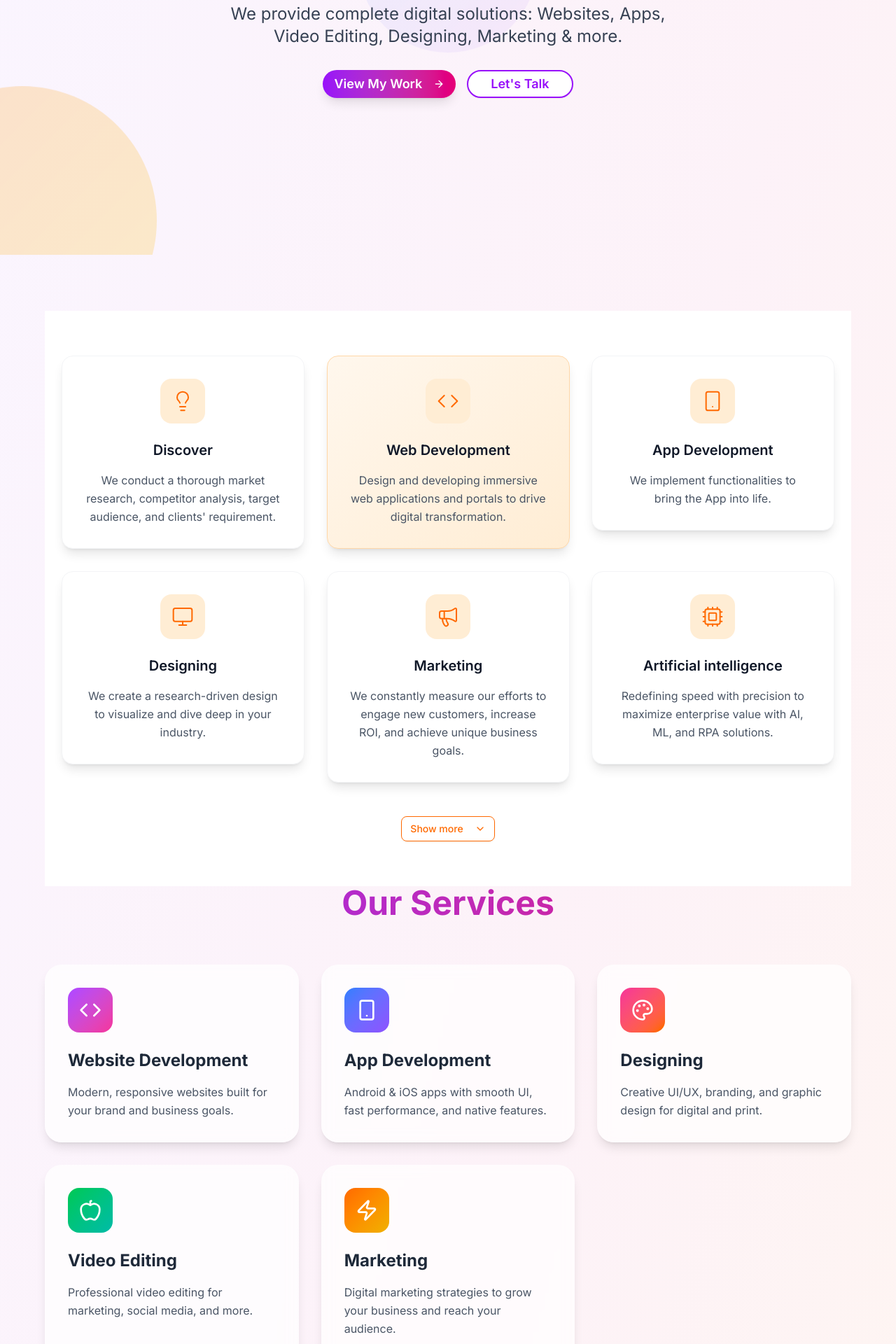
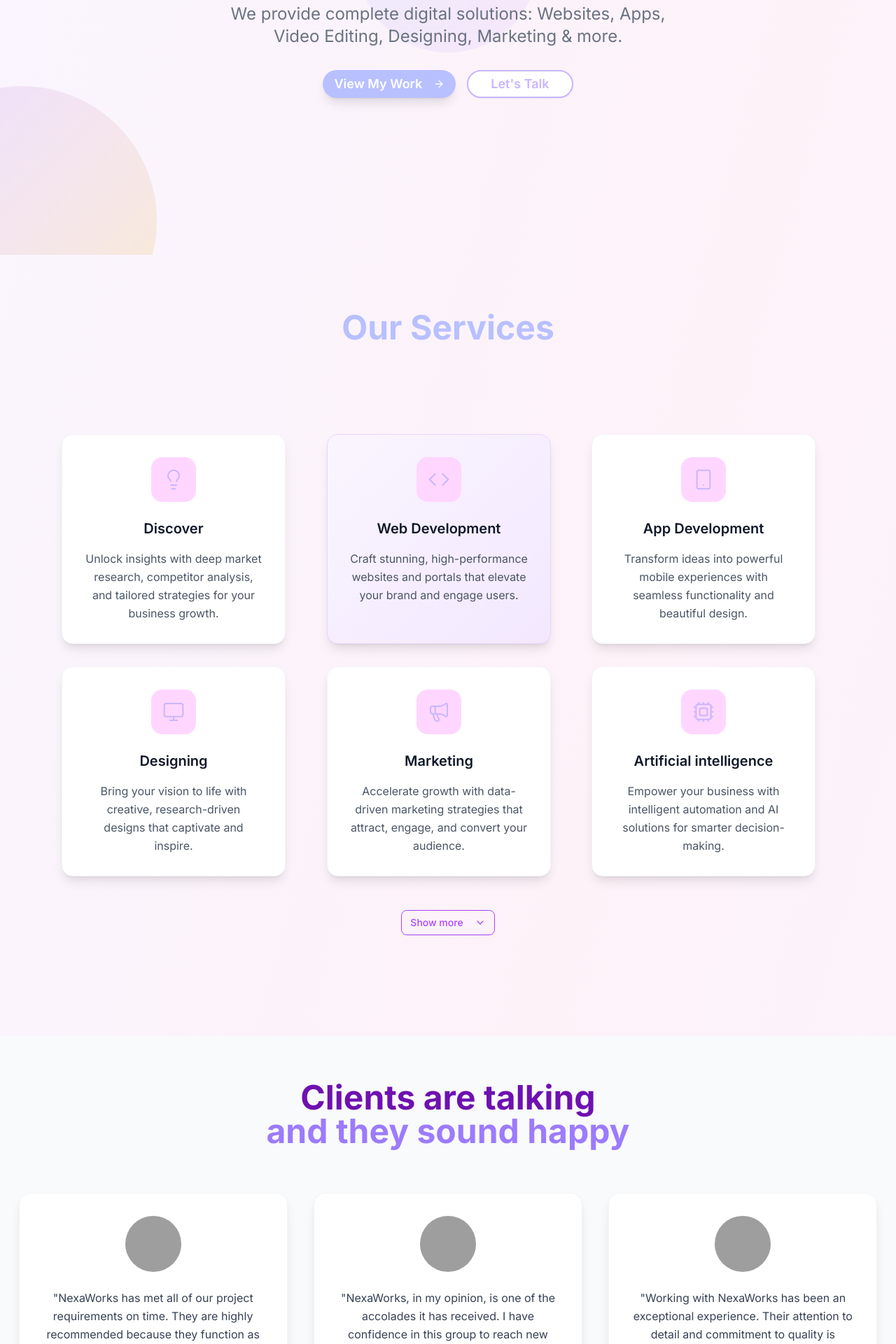
Before and after one commit to sahilghewari/NexaWorks, a Next.js app: page / in a window 1280 px wide. Shown: the part 500-2420 px from the top of the page at 70% size. Built offline with nearby package versions, Linux system fonts and the light colour scheme; grey boxes are pictures that could not be loaded.

Commit message:
Refactor branding and color scheme across the website components to align with NexaWorks branding, only Home page is changed

```diff
--- a/src/app/page.tsx
+++ b/src/app/page.tsx
@@ -80,7 +80,7 @@ export default function HomePage() {
   }, []);
 
   return (
-    <div className="min-h-screen bg-gradient-to-br from-purple-50 via-pink-50 to-orange-50">
+    <div className="min-h-screen bg-gradient-to-br from-purple-50 via-pink-50 to-purple-50">
       {/* Hero Section */}
       <section
         ref={heroRef}
@@ -90,7 +90,7 @@ export default function HomePage() {
         <div className="absolute inset-0 overflow-hidden">
           <div className="absolute -top-40 -right-40 w-80 h-80 bg-gradient-to-br from-purple-400 to-pink-400 rounded-full opacity-20 float"></div>
           <div
-            className="absolute -bottom-40 -left-40 w-96 h-96 bg-gradient-to-br from-orange-400 to-yellow-400 rounded-full opacity-20 float"
+            className="absolute -bottom-40 -left-40 w-96 h-96 bg-gradient-to-br from-purple-400 to-yellow-400 rounded-full opacity-20 float"
             style={{ animationDelay: "1s" }}
           ></div>
           <div
@@ -100,10 +100,10 @@ export default function HomePage() {
         </div>
 
         <div className="text-center z-10 max-w-4xl mx-auto">
-          <h1 className="hero-title text-6xl md:text-8xl font-bold bg-gradient-to-r from-purple-600 via-pink-600 to-orange-600 bg-clip-text text-transparent mb-6">
+          <h1 className="hero-title text-6xl md:text-8xl font-bold bg-gradient-to-r from-[#b8a0ff] via-[#f9c3f9] to-[#B8C0FF] bg-clip-text text-transparent mb-6">
             Welcome to NexaWorks
           </h1>
-          <p className="hero-subtitle text-xl md:text-2xl text-gray-700 mb-8 max-w-2xl mx-auto">
+          <p className="hero-subtitle text-xl md:text-2xl text-gray-500 mb-8 max-w-2xl mx-auto">
             We provide complete digital solutions: Websites, Apps, Video
             Editing, Designing, Marketing & more.
           </p>
@@ -111,7 +111,7 @@ export default function HomePage() {
             <Link href="/projects">
               <Button
                 size="lg"
-                className="cursor-pointer bg-gradient-to-r from-purple-600 to-pink-600 hover:from-purple-700 hover:to-pink-700 text-white px-8 py-3 rounded-full text-lg font-semibold shadow-lg hover:shadow-xl transition-all duration-300"
+                className="cursor-pointer bg-[#B8C0FF] hover:bg-[#C8B6FF] text-white px-8 py-3 rounded-full text-lg font-semibold shadow-lg hover:shadow-xl transition-all duration-300"
               >
                 View My Work
                 <ArrowRight className="ml-2 h-5 w-5" />
@@ -121,7 +121,7 @@ export default function HomePage() {
               <Button
                 variant="outline"
                 size="lg"
-                className="border-2 border-purple-600 text-purple-600 hover:bg-purple-600 hover:text-white px-8 py-3 rounded-full text-lg font-semibold transition-all duration-300"
+                className="border-2 border-[#C8B6FF] text-[#C8B6FF] hover:bg-[#B8C0FF] hover:text-white px-8 py-3 rounded-full text-lg font-semibold transition-all duration-300 cursor-pointer"
               >
                 Let's Talk
               </Button>
@@ -133,79 +133,16 @@ export default function HomePage() {
       {/* Features Section */}
       <section ref={featuresRef} className="py-20 px-4">
         <div className="max-w-6xl mx-auto">
-          <ServicesGrid/>
-
-          <h2 className="text-4xl md:text-5xl font-bold text-center mb-16 bg-gradient-to-r from-purple-600 to-pink-600 bg-clip-text text-transparent">
+          <h2 className="text-4xl md:text-5xl font-bold text-center mb-16 bg-gradient-to-r from-[#B8C0FF] to-[#B8C0FF] bg-clip-text text-transparent">
             Our Services
           </h2>
-          <div className="grid md:grid-cols-3 gap-8">
-            <div className="feature-card bg-white/70 backdrop-blur-sm p-8 rounded-3xl shadow-lg hover:shadow-xl transition-all duration-300 border border-white/20">
-              <div className="w-16 h-16 bg-gradient-to-br from-purple-500 to-pink-500 rounded-2xl flex items-center justify-center mb-6">
-                <Code className="h-8 w-8 text-white" />
-              </div>
-              <h3 className="text-2xl font-bold mb-4 text-gray-800">
-                Website Development
-              </h3>
-              <p className="text-gray-600 leading-relaxed">
-                Modern, responsive websites built for your brand and business
-                goals.
-              </p>
-            </div>
-            <div className="feature-card bg-white/70 backdrop-blur-sm p-8 rounded-3xl shadow-lg hover:shadow-xl transition-all duration-300 border border-white/20">
-              <div className="w-16 h-16 bg-gradient-to-br from-blue-500 to-violet-500 rounded-2xl flex items-center justify-center mb-6">
-                <Smartphone className="h-8 w-8 text-white" />
-              </div>
-              <h3 className="text-2xl font-bold mb-4 text-gray-800">
-                App Development
-              </h3>
-              <p className="text-gray-600 leading-relaxed">
-                Android & iOS apps with smooth UI, fast performance, and native
-                features.
-              </p>
-            </div>
-            <div className="feature-card bg-white/70 backdrop-blur-sm p-8 rounded-3xl shadow-lg hover:shadow-xl transition-all duration-300 border border-white/20">
-              <div className="w-16 h-16 bg-gradient-to-br from-pink-500 to-orange-500 rounded-2xl flex items-center justify-center mb-6">
-                <Palette className="h-8 w-8 text-white" />
-              </div>
-              <h3 className="text-2xl font-bold mb-4 text-gray-800">
-                Designing
-              </h3>
-              <p className="text-gray-600 leading-relaxed">
-                Creative UI/UX, branding, and graphic design for digital and
-                print.
-              </p>
-            </div>
-            <div className="feature-card bg-white/70 backdrop-blur-sm p-8 rounded-3xl shadow-lg hover:shadow-xl transition-all duration-300 border border-white/20">
-              <div className="w-16 h-16 bg-gradient-to-br from-green-500 to-teal-500 rounded-2xl flex items-center justify-center mb-6">
-                <Apple className="h-8 w-8 text-white" />
-              </div>
-              <h3 className="text-2xl font-bold mb-4 text-gray-800">
-                Video Editing
-              </h3>
-              <p className="text-gray-600 leading-relaxed">
-                Professional video editing for marketing, social media, and
-                more.
-              </p>
-            </div>
-            <div className="feature-card bg-white/70 backdrop-blur-sm p-8 rounded-3xl shadow-lg hover:shadow-xl transition-all duration-300 border border-white/20">
-              <div className="w-16 h-16 bg-gradient-to-br from-orange-500 to-yellow-500 rounded-2xl flex items-center justify-center mb-6">
-                <Zap className="h-8 w-8 text-white" />
-              </div>
-              <h3 className="text-2xl font-bold mb-4 text-gray-800">
-                Marketing
-              </h3>
-              <p className="text-gray-600 leading-relaxed">
-                Digital marketing strategies to grow your business and reach
-                your audience.
-              </p>
-            </div>
-          </div>
+          <ServicesGrid/>
         </div>
       </section>
 
       <TestimonialsCarousel />
 
-      <div className="container mx-auto px-4 py-8">
+      <div className="container my-40 mx-auto px-4 py-8">
         <HeroCTA />
       </div>
 
--- a/src/components/custom/Footer.tsx
+++ b/src/components/custom/Footer.tsx
@@ -2,24 +2,21 @@ import { Linkedin, Instagram } from "lucide-react"
 
 export default function Footer() {
   return (
-    <footer className="bg-orange-50 py-16 px-6">
+    <footer className="bg-[#C8B6FF] py-16 px-6">
       <div className="max-w-7xl mx-auto">
         {/* Header with logo and social icons */}
         <div className="flex justify-between items-center mb-12">
           <div className="flex items-center">
-            <div className="text-orange-500 text-2xl font-bold">
-              <span className="text-orange-500">◊</span> BANAO
+            <div className="text-purple-800 text-2xl font-bold">
+              <span className="text-purple-800">◊</span> NexaWorks
             </div>
           </div>
           <div className="flex space-x-3">
-            <div className="w-10 h-10 bg-blue-100 rounded-full flex items-center justify-center">
-              <div className="w-6 h-6 bg-gradient-to-br from-blue-400 to-green-400 rounded"></div>
-            </div>
             <div className="w-10 h-10 bg-blue-600 rounded-full flex items-center justify-center">
-              <Linkedin className="w-5 h-5 text-white" />
+              <Linkedin className="w-5 h-5 text-purple-800" />
             </div>
             <div className="w-10 h-10 bg-gradient-to-br from-pink-500 to-orange-500 rounded-full flex items-center justify-center">
-              <Instagram className="w-5 h-5 text-white" />
+              <Instagram className="w-5 h-5 text-purple-800" />
             </div>
           </div>
         </div>
@@ -28,7 +25,7 @@ export default function Footer() {
         <div className="grid grid-cols-2 md:grid-cols-5 gap-8">
           {/* About */}
           <div>
-            <h3 className="text-orange-500 font-semibold text-lg mb-4">About</h3>
+            <h3 className="text-purple-800 font-semibold text-lg mb-4">About</h3>
             <ul className="space-y-2">
               <li>
                 <a href="#" className="text-gray-600 hover:text-gray-800">
@@ -40,7 +37,7 @@ export default function Footer() {
 
           {/* Services */}
           <div>
-            <h3 className="text-orange-500 font-semibold text-lg mb-4">Services</h3>
+            <h3 className="text-purple-800 font-semibold text-lg mb-4">Services</h3>
             <ul className="space-y-2 text-gray-600">
               <li>
                 <a href="#" className="hover:text-gray-800">
@@ -88,7 +85,7 @@ export default function Footer() {
                 </a>
               </li>
               <li>
-                <a href="#" className="text-orange-500 hover:text-orange-600">
+                <a href="#" className="text-purple-800 hover:text-orange-600">
                   More...
                 </a>
               </li>
@@ -97,7 +94,7 @@ export default function Footer() {
 
           {/* Industries */}
           <div>
-            <h3 className="text-orange-500 font-semibold text-lg mb-4">Industries</h3>
+            <h3 className="text-purple-800 font-semibold text-lg mb-4">Industries</h3>
             <ul className="space-y-2 text-gray-600">
               <li>
                 <a href="#" className="hover:text-gray-800">
@@ -140,7 +137,7 @@ export default function Footer() {
                 </a>
               </li>
               <li>
-                <a href="#" className="text-orange-500 hover:text-orange-600">
+                <a href="#" className="text-purple-800 hover:text-orange-600">
                   More...
                 </a>
               </li>
@@ -149,7 +146,7 @@ export default function Footer() {
 
           {/* Portfolio */}
           <div>
-            <h3 className="text-orange-500 font-semibold text-lg mb-4">Portfolio</h3>
+            <h3 className="text-purple-800 font-semibold text-lg mb-4">Portfolio</h3>
             <ul className="space-y-2 text-gray-600">
               <li>
                 <a href="#" className="hover:text-gray-800">
@@ -192,7 +189,7 @@ export default function Footer() {
                 </a>
               </li>
               <li>
-                <a href="#" className="text-orange-500 hover:text-orange-600">
+                <a href="#" className="text-purple-800 hover:text-orange-600">
                   More...
                 </a>
               </li>
@@ -201,7 +198,7 @@ export default function Footer() {
 
           {/* Resources */}
           <div>
-            <h3 className="text-orange-500 font-semibold text-lg mb-4">Resources</h3>
+            <h3 className="text-purple-800 font-semibold text-lg mb-4">Resources</h3>
             <ul className="space-y-2 text-gray-600">
               <li>
                 <a href="#" className="hover:text-gray-800">
--- a/src/components/custom/ServiceCard.tsx
+++ b/src/components/custom/ServiceCard.tsx
@@ -11,11 +11,11 @@ interface ServiceCardProps {
 export default function ServiceCard({ title, description, icon: Icon, className = "" }: ServiceCardProps) {
   return (
     <TiltCard
-      className={`bg-white rounded-2xl p-8 shadow-lg border border-gray-100 text-center hover:shadow-xl transition-shadow duration-300 ${className}`}
+      className={`h-75 w-80 bg-white rounded-2xl p-8 shadow-lg border border-gray-100 text-center hover:shadow-xl transition-shadow duration-300 ${className}`}
     >
       <div className="flex justify-center mb-6">
-        <div className="w-16 h-16 bg-orange-100 rounded-2xl flex items-center justify-center">
-          <Icon className="w-8 h-8 text-orange-500" strokeWidth={1.5} />
+        <div className="w-16 h-16 bg-[#FFD6FF] rounded-2xl flex items-center justify-center">
+          <Icon className="w-8 h-8 text-[#C8B6FF]" strokeWidth={1.5} />
         </div>
       </div>
 
--- a/src/components/custom/ServicesGrid.tsx
+++ b/src/components/custom/ServicesGrid.tsx
@@ -7,28 +7,28 @@ const services = [
     id: "discover",
     title: "Discover",
     description:
-      "We conduct a thorough market research, competitor analysis, target audience, and clients' requirement.",
+      "Unlock insights with deep market research, competitor analysis, and tailored strategies for your business growth.",
     icon: Lightbulb,
     position: "top-left",
   },
   {
     id: "web-dev",
     title: "Web Development",
-    description: "Design and developing immersive web applications and portals to drive digital transformation.",
+    description: "Craft stunning, high-performance websites and portals that elevate your brand and engage users.",
     icon: Code,
     position: "center",
   },
   {
     id: "app-dev",
     title: "App Development",
-    description: "We implement functionalities to bring the App into life.",
+    description: "Transform ideas into powerful mobile experiences with seamless functionality and beautiful design.",
     icon: Smartphone,
     position: "top-right",
   },
   {
     id: "designing",
     title: "Designing",
-    description: "We create a research-driven design to visualize and dive deep in your industry.",
+    description: "Bring your vision to life with creative, research-driven designs that captivate and inspire.",
     icon: Monitor,
     position: "bottom-left",
   },
@@ -36,14 +36,14 @@ const services = [
     id: "marketing",
     title: "Marketing",
     description:
-      "We constantly measure our efforts to engage new customers, increase ROI, and achieve unique business goals.",
+      "Accelerate growth with data-driven marketing strategies that attract, engage, and convert your audience.",
     icon: Megaphone,
     position: "bottom-center",
   },
   {
     id: "ai",
     title: "Artificial intelligence",
-    description: "Redefining speed with precision to maximize enterprise value with AI, ML, and RPA solutions.",
+    description: "Empower your business with intelligent automation and AI solutions for smarter decision-making.",
     icon: Cpu,
     position: "bottom-right",
   },
@@ -51,7 +51,7 @@ const services = [
 
 export default function ServicesGrid() {
   return (
-    <section className="py-16 px-6 bg-white">
+    <section className="py-16 px-6 ">
       <div className="max-w-6xl mx-auto">
         {/* Services Grid */}
         <div className="grid grid-cols-1 md:grid-cols-3 gap-8 mb-12">
@@ -65,7 +65,7 @@ export default function ServicesGrid() {
               title={services[1].title}
               description={services[1].description}
               icon={services[1].icon}
-              className="bg-gradient-to-br from-orange-50 to-orange-100 border-orange-200"
+              className="bg-gradient-to-br from-purple-50 to-purple-100 border-purple-200"
             />
           </div>
 
@@ -91,7 +91,7 @@ export default function ServicesGrid() {
         <div className="text-center">
           <Button
             variant="outline"
-            className="border-orange-500 text-orange-500 hover:bg-orange-50 px-8 py-3 bg-transparent"
+            className="border-purple-500 text-purple-500 hover:bg-purple-50 px-8 py-3 bg-transparent"
           >
             Show more
             <ChevronDown className="ml-2 w-4 h-4" />
--- a/src/components/custom/TestimonialsCarousel.tsx
+++ b/src/components/custom/TestimonialsCarousel.tsx
@@ -7,7 +7,7 @@ const testimonials = [
   {
     id: 1,
     quote:
-      "Any team would find the Whiteboard App a difficult project to undertake. I'm glad we went with Banao for the App development, which is currently shipped in our Android TV.",
+      "Any team would find the Whiteboard App a difficult project to undertake. I'm glad we went with NexaWorks for the App development, which is currently shipped in our Android TV.",
     name: "Vinod Rajpal",
     title: "Project Manager, Whiteboard App.",
     avatar: "/placeholder.svg?height=80&width=80",
@@ -15,7 +15,7 @@ const testimonials = [
   {
     id: 2,
     quote:
-      "Banao has met all of our project requirements on time. They are highly recommended because they function as your in-house team.",
+      "NexaWorks has met all of our project requirements on time. They are highly recommended because they function as your in-house team.",
     name: "Rachiket Arya",
     title: "Co-founder and CTO, Jackett",
     avatar: "/placeholder.svg?height=80&width=80",
@@ -23,7 +23,7 @@ const testimonials = [
   {
     id: 3,
     quote:
-      "Banao, in my opinion, is one of the accolades it has received. I have confidence in this group to reach new heights in the foreseeable future.",
+      "NexaWorks, in my opinion, is one of the accolades it has received. I have confidence in this group to reach new heights in the foreseeable future.",
     name: "Dr.Chet Trivedy",
     title: "Chief Medical Advisor, Trust (WCT)",
     avatar: "/placeholder.svg?height=80&width=80",
@@ -31,7 +31,7 @@ const testimonials = [
   {
     id: 4,
     quote:
-      "Working with Banao has been an exceptional experience. Their attention to detail and commitment to quality is unmatched.",
+      "Working with NexaWorks has been an exceptional experience. Their attention to detail and commitment to quality is unmatched.",
     name: "Sarah Johnson",
     title: "CEO, TechStart Inc.",
     avatar: "/placeholder.svg?height=80&width=80",
@@ -39,7 +39,7 @@ const testimonials = [
   {
     id: 5,
     quote:
-      "The team at Banao delivered beyond our expectations. Their innovative approach helped us achieve our goals faster.",
+      "The team at NexaWorks delivered beyond our expectations. Their innovative approach helped us achieve our goals faster.",
     name: "Michael Chen",
     title: "CTO, InnovateLab",
     avatar: "/placeholder.svg?height=80&width=80",
@@ -84,9 +84,9 @@ export default function TestimonialsCarousel() {
         {/* Header */}
         <div className="text-center mb-16">
           <h2 className="text-4xl md:text-5xl font-bold mb-4">
-            <span className="text-gray-500">Clients are talking</span>
+            <span className="text-purple-800">Clients are talking</span>
             <br />
-            <span className="text-orange-500">and they sound happy</span>
+            <span className="text-[#9c7bfd]">and they sound happy</span>
           </h2>
         </div>
 
@@ -117,7 +117,7 @@ export default function TestimonialsCarousel() {
               key={index}
               onClick={() => goToSlide(index)}
               className={`w-3 h-3 rounded-full transition-all duration-300 ${
-                index === currentIndex ? "bg-orange-500 scale-125" : "bg-gray-300 hover:bg-gray-400"
+                index === currentIndex ? "bg-[#B8C0FF] scale-125" : "bg-gray-300 hover:bg-gray-400"
               }`}
               aria-label={`Go to slide ${index + 1}`}
             />
--- a/src/components/navigation.tsx
+++ b/src/components/navigation.tsx
@@ -38,7 +38,7 @@ export default function Navigation() {
           {/* Logo */}
           <Link href="/" className="nav-item">
             <div className="text-2xl font-bold bg-gradient-to-r from-purple-600 to-pink-600 bg-clip-text text-transparent">
-              Pavan.me
+              NexaWorks.tech
             </div>
           </Link>
 
```
Also changed, not shown: src/components/custom/ContactSection.tsx (+6 -19 lines), src/components/custom/Hero-cta.tsx (+4 -4 lines), BRANDcolor.txt (added).
